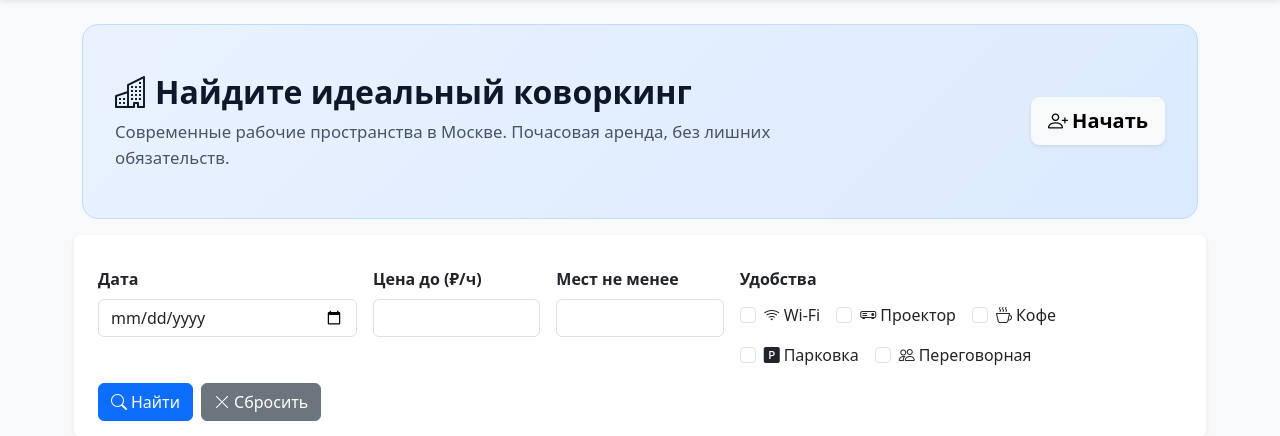
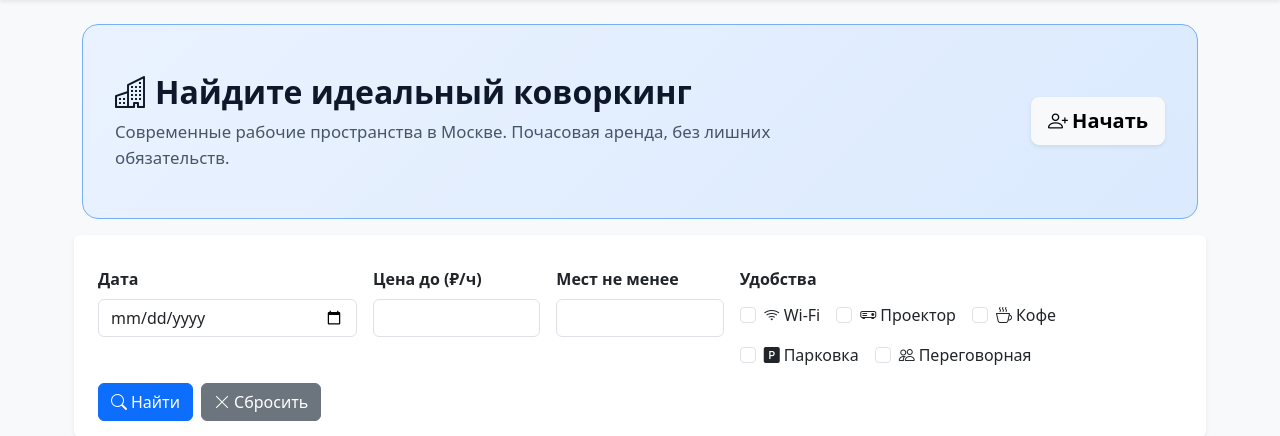
Before and after one commit to magog-1/workspot, a FastAPI app: template templates/index.html in a window 1280 px wide. Shown: the part 62-498 px from the top of the page. Run offline with FastAPI, Linux system fonts and the light colour scheme; the template is opened without the code that fills it, so the values that code supplies are empty.

Commit message:
minor change

```diff
--- a/static/css/app.css
+++ b/static/css/app.css
@@ -47,7 +47,7 @@
 /* ── Hero banner ─────────────────────────────────────────────── */
 .ws-hero {
   background: linear-gradient(135deg, #eaf2ff 0%, #dbeafe 100%);
-  border: 1px solid #bfdbfe;
+  border: 1px solid #76aff4;
   border-radius: 1rem;
   padding: 3rem 2rem;
   margin-bottom: 2rem;
```
